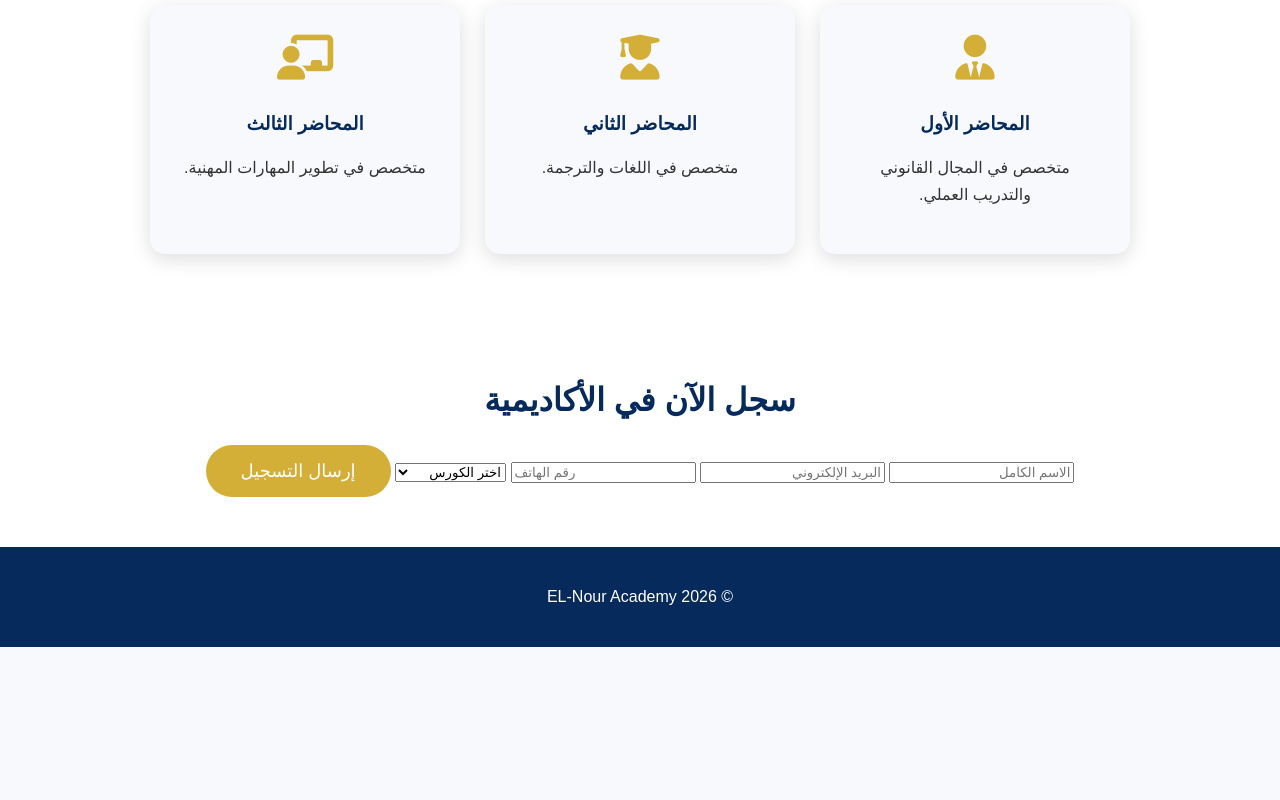
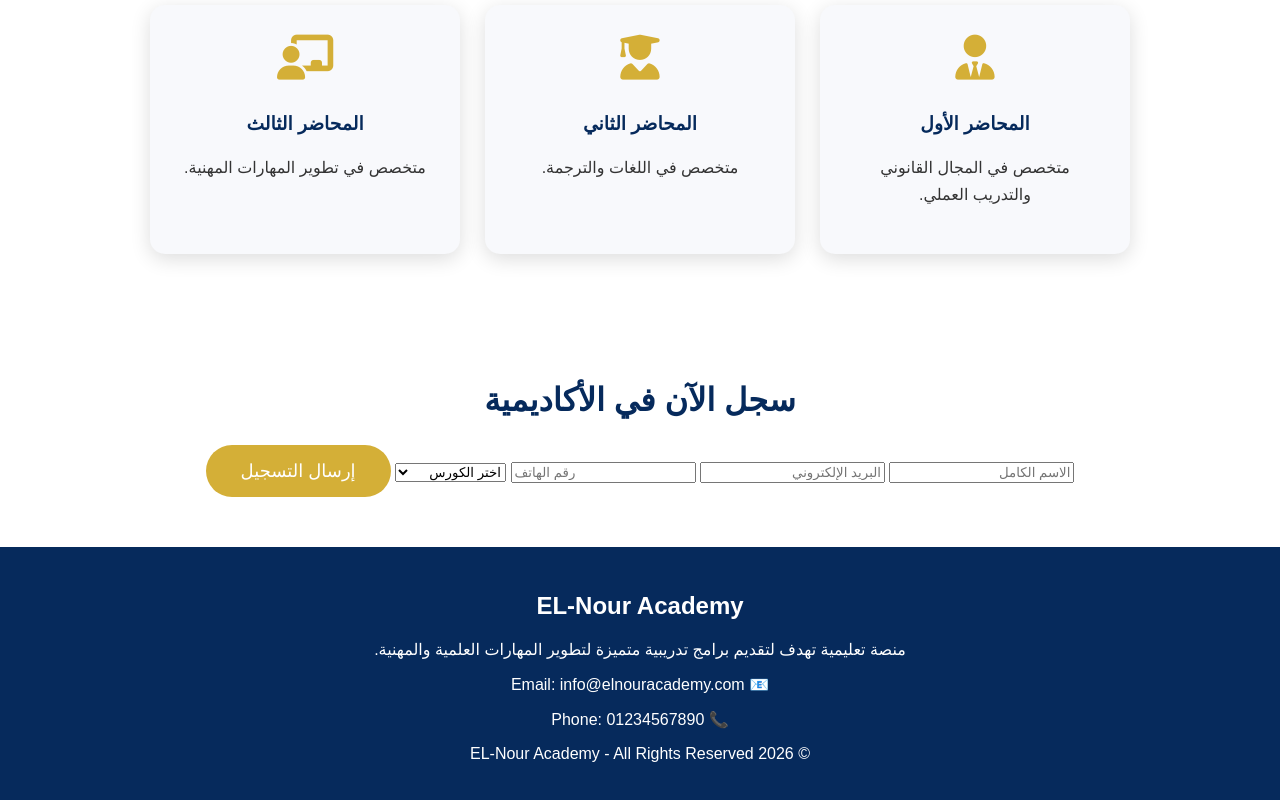
Before and after one commit to zahraabozahra702-creator/EL-Nour-Academy, a plain HTML site: page index.html in a window 1280 px wide. Shown: the part 1795-2595 px from the top of the page. Before the commit the page ends 2442 px from the top, so only its background shows below. Drawn offline with Linux system fonts and the light colour scheme.

Commit message:
Update index.html

```diff
--- a/index.html
+++ b/index.html
@@ -153,9 +153,32 @@ EL-Nour Academy هي منصة تعليمية تهدف إلى تقديم برام
 </form>
 
 </section>
-    <footer>
-        <p>© 2026 EL-Nour Academy</p>
-    </footer>
+  <footer>
+
+<div class="footer-content">
+
+    <h2>EL-Nour Academy</h2>
+
+    <p>
+        منصة تعليمية تهدف لتقديم برامج تدريبية متميزة
+        لتطوير المهارات العلمية والمهنية.
+    </p>
+
+    <p>
+        📧 Email: info@elnouracademy.com
+    </p>
+
+    <p>
+        📞 Phone: 01234567890
+    </p>
+
+</div>
+
+<p class="copyright">
+© 2026 EL-Nour Academy - All Rights Reserved
+</p>
+
+</footer>
 
 </body>
 
```
